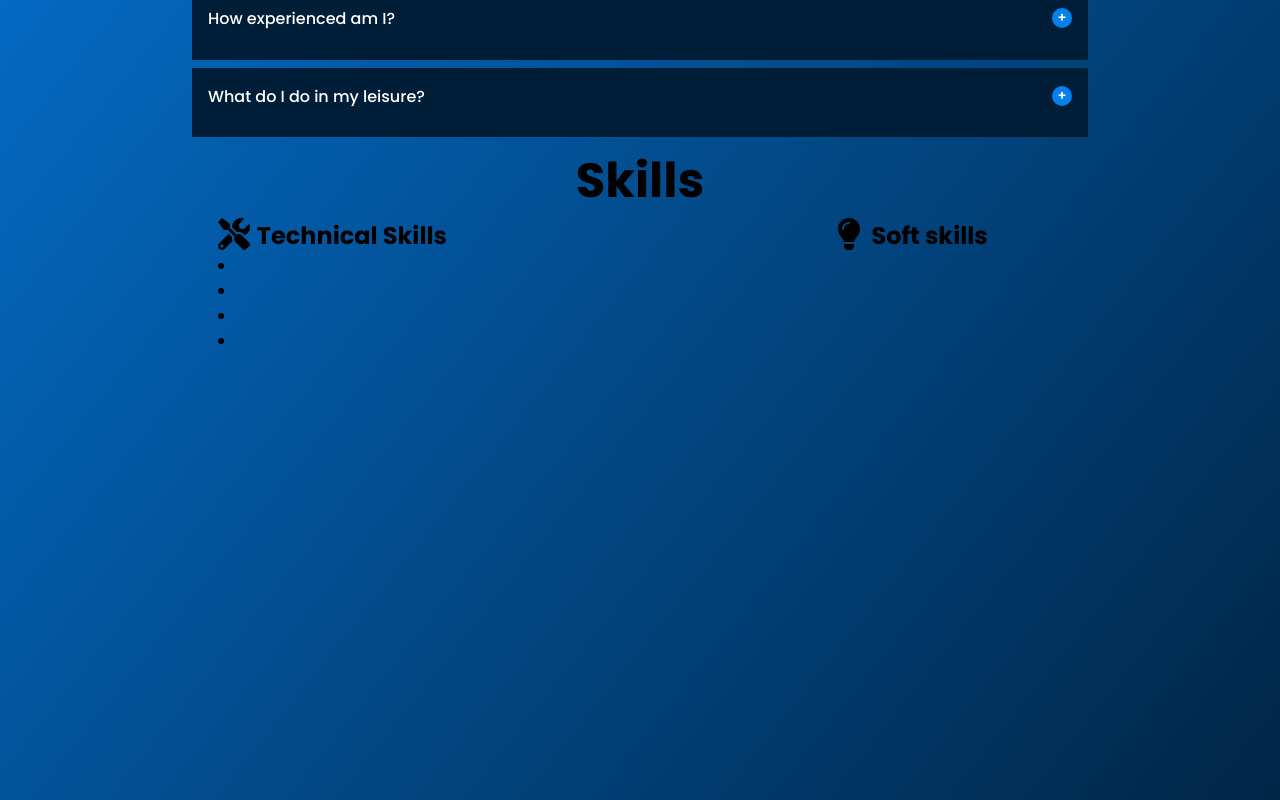
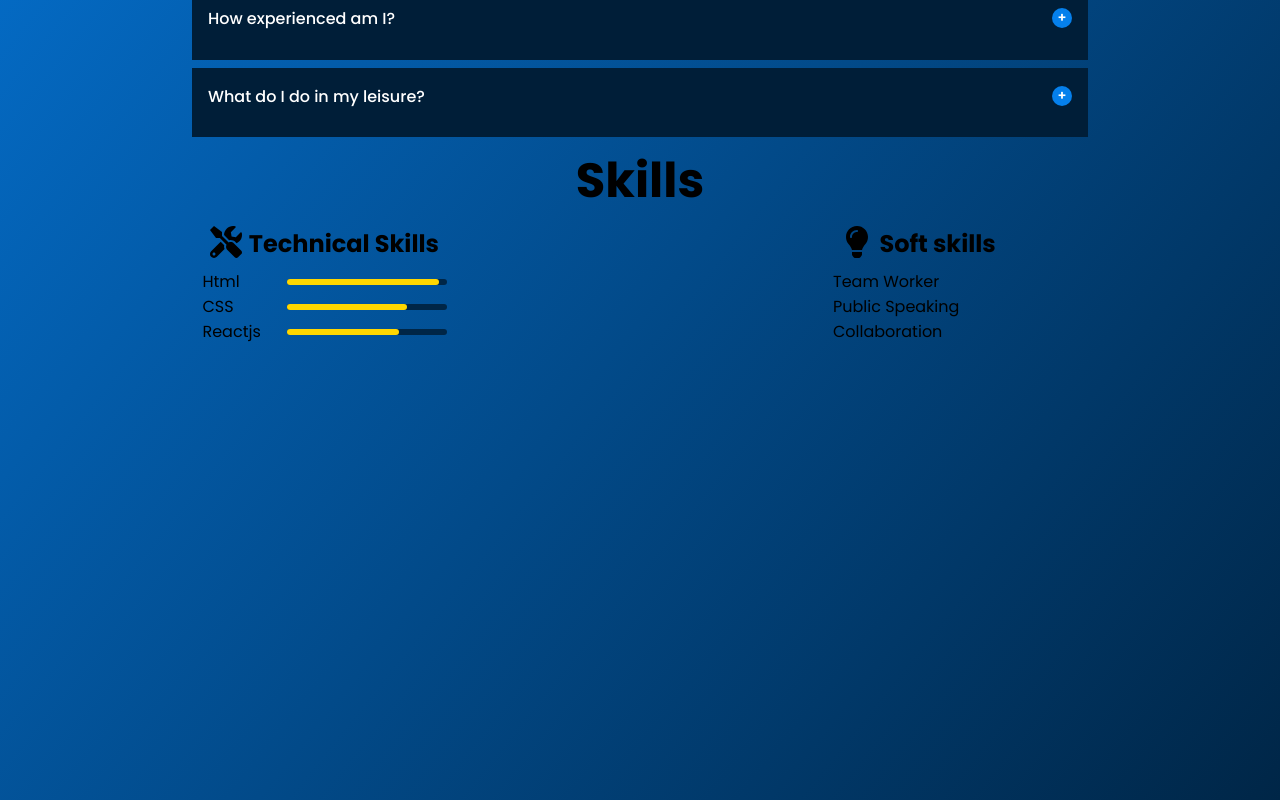
Before and after one commit to Psamm-y/React-projects, a React (Vite) app: page / in a window 1280 px wide. Shown: the part 800-1600 px from the top of the page. Built offline with nearby package versions, Linux system fonts and the light colour scheme.

Commit message:
Add file

```diff
--- a/src/porfolio shi/Skills.jsx
+++ b/src/porfolio shi/Skills.jsx
@@ -1,5 +1,6 @@
 import React from 'react';
 import { FaTools, FaLightbulb, FaHtml5 } from 'react-icons/fa';
+import { technicalSkills, softSkills } from './utils/skills';
 import './skills.css';
 const Skills = () => {
   return (
@@ -14,16 +15,30 @@ const Skills = () => {
             <h3>Technical Skills</h3>
           </div>
           <div className="skills-list">
-            <li></li>
-            <li></li>
-            <li></li>
-            <li></li>
+            {technicalSkills.map(({ skill, skillIcon, skillPercentage }) => (
+              <div className="skill">
+                <div>
+                  <span>{skill}</span>
+                </div>
+                <div className="whole-bar">
+                  <div
+                    className="percent"
+                    style={{ width: skillPercentage }}
+                  ></div>
+                </div>
+              </div>
+            ))}
           </div>
         </div>
         <div className="soft">
           <div className="soft-header">
             <FaLightbulb className="icon" />
             <h3>Soft skills</h3>
+          </div>
+          <div className="skills-list">
+            {softSkills.map((skill) => (
+              <div>{skill}</div>
+            ))}
           </div>
         </div>
       </div>
--- a/src/porfolio shi/header.css
+++ b/src/porfolio shi/header.css
@@ -15,6 +15,7 @@ header {
   background-color: var(--secondary-color);
   color: white;
   padding-right: 2em;
+  z-index: 100;
 }
 ul {
   list-style: none;
--- a/src/porfolio shi/skills.css
+++ b/src/porfolio shi/skills.css
@@ -27,5 +27,27 @@
 }
 .technical-header,
 .soft-header {
+  width: max-content;
+
   display: flex;
+  padding: 0.5em;
 }
+.whole-bar {
+  position: relative;
+  height: 0.4em;
+  width: 10em;
+  background-color: var(--secondary-color);
+  border-radius: 0.2em;
+}
+.skill {
+  display: flex;
+  align-items: center;
+  width: 100%;
+  justify-content: space-between;
+}
+.percent {
+  position: absolute;
+  background-color: var(--primary-color);
+  height: 100%;
+  border-radius: inherit;
+}
--- a/src/porfolio shi/utils/skills.js
+++ b/src/porfolio shi/utils/skills.js
@@ -0,0 +1,18 @@
+
+import { FaHtml5 } from "react-icons/fa";
+
+export const technicalSkills = [
+  {
+  skill: "Html",
+  skillPercentage: "95%",
+  },
+  {
+    skill: "CSS",
+    skillPercentage:"75%",
+  },
+{
+    skill: "Reactjs",
+    skillPercentage:"70%",
+}]
+
+export const softSkills= ["Team Worker","Public Speaking","Collaboration"]
```
